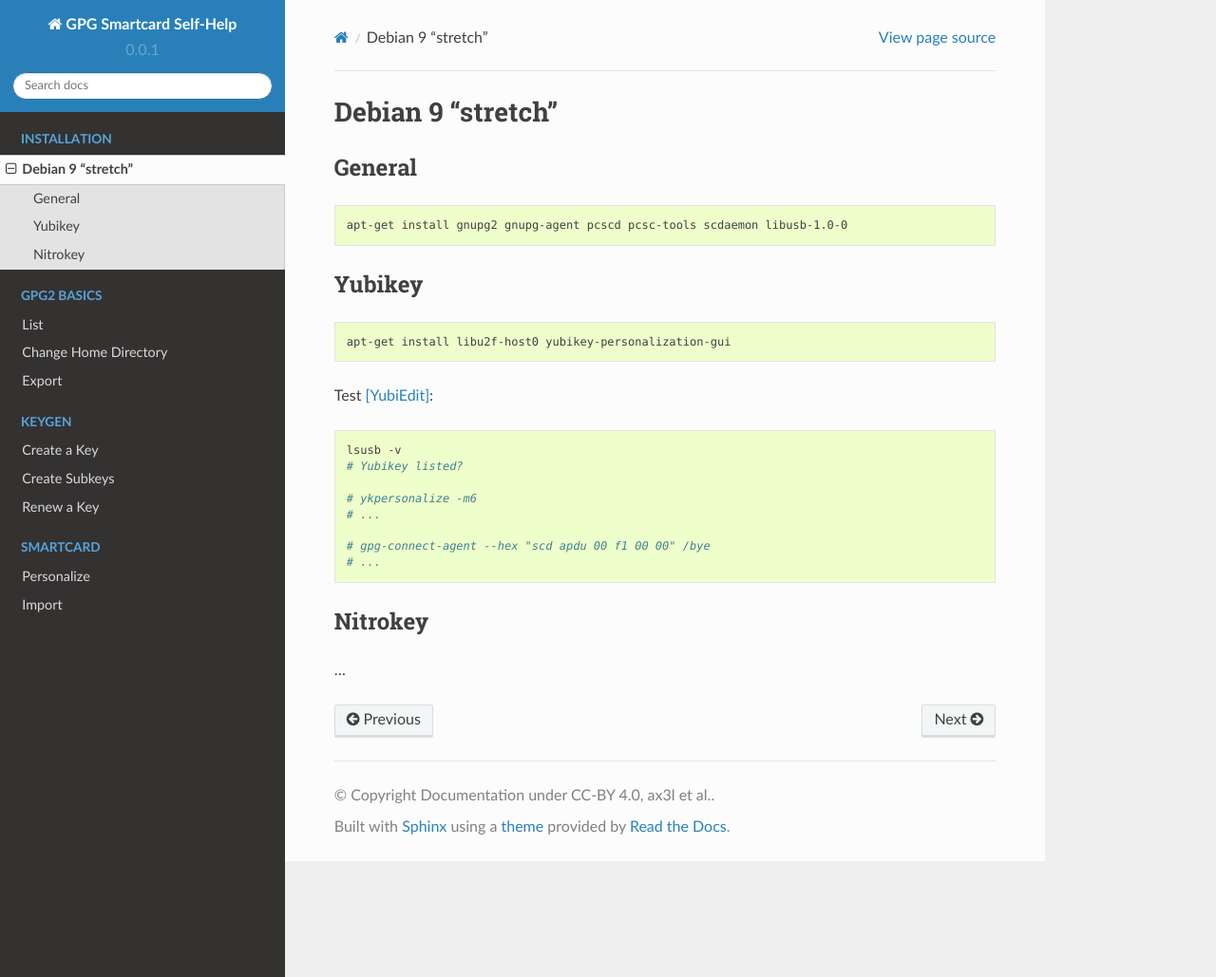
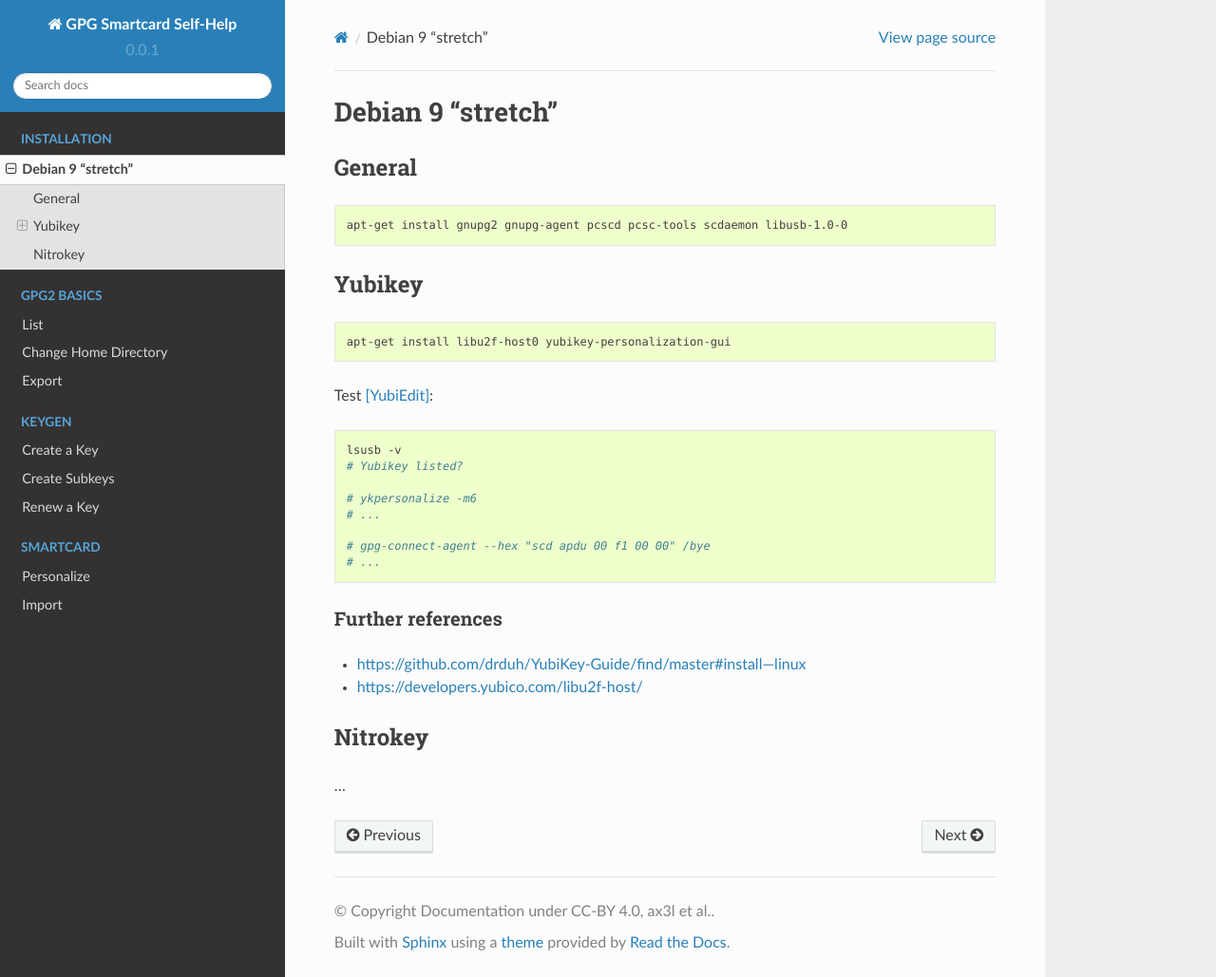
Before and after one commit to ax3l/gpg_smartcard, a Sphinx documentation site: the page built from source/install/debian.rst, in a window 1280 px wide and 1029 px high. Shown: the whole window at 95% size. Built offline with Sphinx 7.4.7 and the Read the Docs theme 2.0.0, drawn with Linux system fonts in a browser that asks for light colours.

Commit message:
Yubi: More Install Refs

```diff
--- a/source/install/debian.rst
+++ b/source/install/debian.rst
@@ -30,6 +30,12 @@
    # gpg-connect-agent --hex "scd apdu 00 f1 00 00" /bye
    # ...
 
+Further references
+""""""""""""""""""
+
+* https://github.com/drduh/YubiKey-Guide/find/master#install---linux
+* https://developers.yubico.com/libu2f-host/
+
 Nitrokey
 --------
 
```
